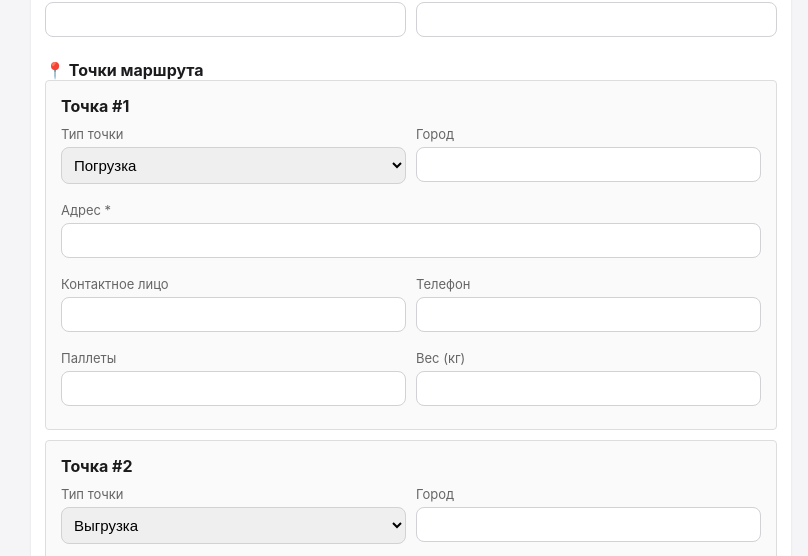
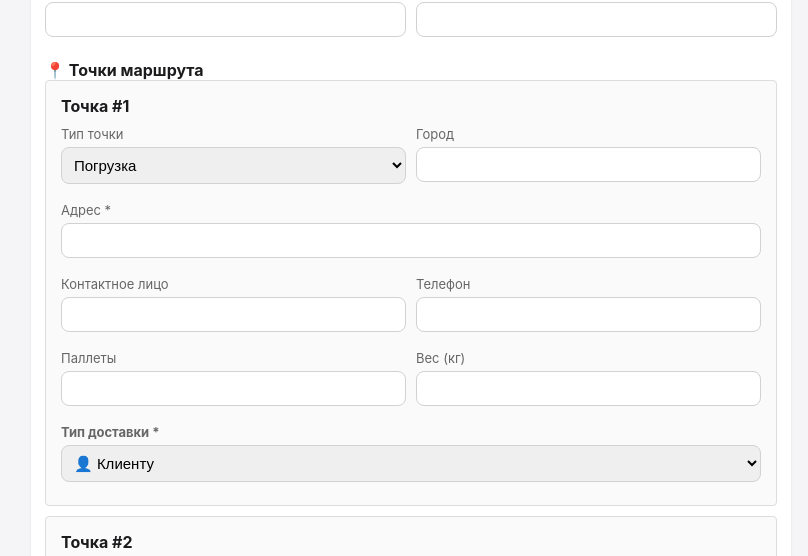
Before and after one commit to mashina-logistics/logistics-app, a React (Vite) app in the folder frontend/: page / in a window 1280 px wide. Shown: the part 327-883 px from the top of the page, without its empty margins (229-1037 px from the left). Built offline with nearby package versions, Linux system fonts and the light colour scheme; no server answers.

Commit message:
Update LogisticianDashboard.jsx

```diff
--- a/frontend/src/pages/LogisticianDashboard.jsx
+++ b/frontend/src/pages/LogisticianDashboard.jsx
@@ -142,6 +142,61 @@ export default function LogisticianDashboard({ user }) {
                 <div><label style={{ display: 'block', marginBottom: 5 }}>Паллеты</label><input type="number" value={wp.pallets} onChange={(e) => handleWaypointChange(index, 'pallets', e.target.value)} style={{ width: '100%', padding: 8 }} /></div>
                 <div><label style={{ display: 'block', marginBottom: 5 }}>Вес (кг)</label><input type="number" value={wp.weight_kg} onChange={(e) => handleWaypointChange(index, 'weight_kg', e.target.value)} style={{ width: '100%', padding: 8 }} /></div>
               </div>
+              {/* Тип доставки */}
+<div style={{ marginTop: 10 }}>
+  <label style={{ display: 'block', marginBottom: 5, fontWeight: 'bold' }}>Тип доставки *</label>
+  <select
+    value={wp.delivery_type || 'client'}
+    onChange={(e) => handleWaypointChange(index, 'delivery_type', e.target.value)}
+    style={{ width: '100%', padding: 8 }}
+  >
+    <option value="client">👤 Клиенту</option>
+    <option value="tk">🏢 В ТК (транспортную компанию)</option>
+    <option value="both">🏢 ТК + 👤 Клиент</option>
+  </select>
+</div>
+
+{/* Поля для ТК */}
+{(wp.delivery_type === 'tk' || wp.delivery_type === 'both') && (
+  <div style={{ padding: 15, background: '#f0f8ff', borderRadius: 8, marginTop: 10, marginBottom: 10 }}>
+    <h4 style={{ marginTop: 0 }}> Транспортная компания</h4>
+    <div style={{ display: 'grid', gridTemplateColumns: '1fr 1fr', gap: 10 }}>
+      <div>
+        <label style={{ display: 'block', marginBottom: 5 }}>Название ТК</label>
+        <input type="text" value={wp.tk_name || ''} onChange={(e) => handleWaypointChange(index, 'tk_name', e.target.value)} style={{ width: '100%', padding: 8 }} placeholder="ПЭК, Деловые Линии" />
+      </div>
+      <div>
+        <label style={{ display: 'block', marginBottom: 5 }}>Контакт в ТК</label>
+        <input type="text" value={wp.tk_contact || ''} onChange={(e) => handleWaypointChange(index, 'tk_contact', e.target.value)} style={{ width: '100%', padding: 8 }} placeholder="Имя и телефон" />
+      </div>
+      <div style={{ gridColumn: '1 / -1' }}>
+        <label style={{ display: 'block', marginBottom: 5 }}>Адрес ТК</label>
+        <input type="text" value={wp.tk_address || ''} onChange={(e) => handleWaypointChange(index, 'tk_address', e.target.value)} style={{ width: '100%', padding: 8 }} placeholder="Адрес терминала" />
+      </div>
+    </div>
+  </div>
+)}
+
+{/* Поля для Клиента */}
+{(wp.delivery_type === 'client' || wp.delivery_type === 'both') && (
+  <div style={{ padding: 15, background: '#f0fff0', borderRadius: 8, marginTop: 10 }}>
+    <h4 style={{ marginTop: 0 }}>👤 Клиент</h4>
+    <div style={{ display: 'grid', gridTemplateColumns: '1fr 1fr', gap: 10 }}>
+      <div>
+        <label style={{ display: 'block', marginBottom: 5 }}>Имя клиента</label>
+        <input type="text" value={wp.client_name || ''} onChange={(e) => handleWaypointChange(index, 'client_name', e.target.value)} style={{ width: '100%', padding: 8 }} placeholder="ФИО" />
+      </div>
+      <div>
+        <label style={{ display: 'block', marginBottom: 5 }}>Телефон клиента</label>
+        <input type="text" value={wp.client_contact || ''} onChange={(e) => handleWaypointChange(index, 'client_contact', e.target.value)} style={{ width: '100%', padding: 8 }} placeholder="+7..." />
+      </div>
+      <div style={{ gridColumn: '1 / -1' }}>
+        <label style={{ display: 'block', marginBottom: 5 }}>Адрес доставки клиенту</label>
+        <input type="text" value={wp.client_address || ''} onChange={(e) => handleWaypointChange(index, 'client_address', e.target.value)} style={{ width: '100%', padding: 8 }} placeholder="Адрес" />
+      </div>
+    </div>
+  </div>
+)}
             </div>
           ))}
 
```
